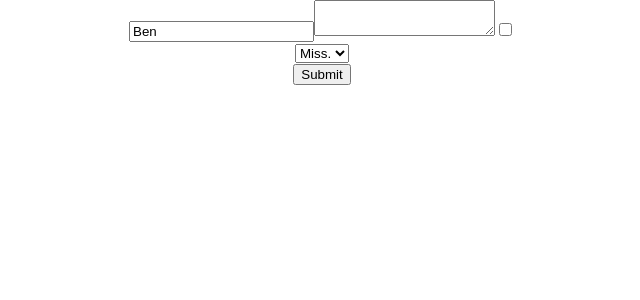
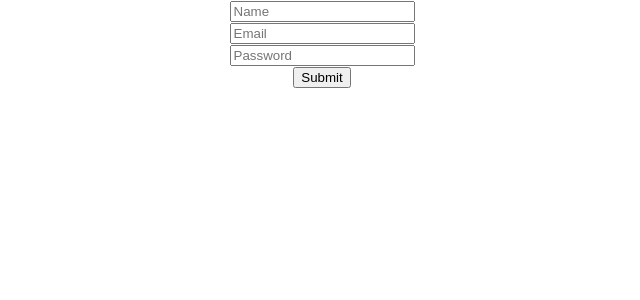
Before and after one commit to mdali602/practical-react, a React (Create React App) app: page / in a window 1280 px wide. Shown: the top 300 px of the page, without its empty margins (318-958 px from the left). Built offline with nearby package versions, Linux system fonts and the light colour scheme.

Commit message:
Validation Form.

```diff
--- a/src/App.js
+++ b/src/App.js
@@ -7,13 +7,15 @@
 import { Counter } from './components/Counter';
 import ImageSlider from './components/ImageSlider';
 import { MyForm } from './components/MyForm';
+import { ValidationForm } from './components/ValidationForm';
 // import Body from './components/Body';
 
 class App extends Component {
   state = {
     visible: true,
     // whichComponentToShow: "ImageSlider"
-    whichComponentToShow: "MyForm"
+    // whichComponentToShow: "MyForm"
+    whichComponentToShow: "ValidationForm"
   };
 
   /* add(a, b) {
@@ -68,6 +70,12 @@
           <MyForm />
         </div>
       );
+    } else if (this.state.whichComponentToShow === "ValidationForm") {
+      return (
+        <div className="App">
+          <ValidationForm />
+        </div>
+      );
     }
     return null;
     /* // const add = (a, b) => a + b;
--- /dev/null
+++ b/src/components/ValidationForm.js
@@ -0,0 +1,98 @@
+import React from "react";
+
+const initialState = {
+  name: "",
+  email: "",
+  password: "",
+  nameError: "",
+  emailError: "",
+  passwordError: ""
+};
+export class ValidationForm extends React.Component {
+  state = initialState;
+
+  handleChange = (event) => {
+    const isCheckbox = event.target.type === "checkbox";
+    this.setState({
+      [event.target.name]: isCheckbox ? event.target.checked : event.target.value
+    });
+  }
+
+  validate = () => {
+
+    let nameError = "";
+    let emailError = "";
+    // let passwordError = "";
+
+    if(!this.state.name) {
+      nameError = "name cannot be blank";
+    }
+
+    if(!this.state.email.includes("@")) {
+      emailError = "invalid email";
+    }
+
+    if(emailError || nameError) {
+      this.setState({ emailError, nameError });
+      // this.setState({ emailError: emailError, nameError: nameError });
+      return false
+    }
+
+    return true;
+  }
+
+  handleSubmit = (event) => {
+    event.preventDefault();
+    const isValid = this.validate();
+    if(isValid) {
+      console.log(this.state)
+      // clear form
+      this.setState(initialState);
+    }
+  }
+
+  render() {
+    return (
+      <form onClick={ this.handleSubmit }>
+        <div>
+          <input
+            type="text"
+            name="name"
+            placeholder="Name"
+            value={ this.state.name }
+            onChange={ this.handleChange }
+          />
+          <div style={{ color: 'red', fontSize: '12px' }}>
+            { this.state.nameError }
+          </div>
+        </div>
+        <div>
+          <input
+            type="text"
+            name="email"
+            placeholder="Email"
+            value={ this.state.email }
+            onChange={ this.handleChange }
+          />
+          <div style={{ color: 'red', fontSize: '12px' }}>
+            { this.state.emailError }
+          </div>
+        </div>
+        <div>
+          <input
+            type="password"
+            name="password"
+            placeholder="Password"
+            value={ this.state.password }
+            onChange={ this.handleChange }
+          />
+          <div style={{ color: 'red', fontSize: '12px' }}>
+            { this.state.passwordError }
+          </div>
+        </div>
+
+        <button type="Submit"> Submit </button>
+      </form>
+    );
+  }
+}
```
